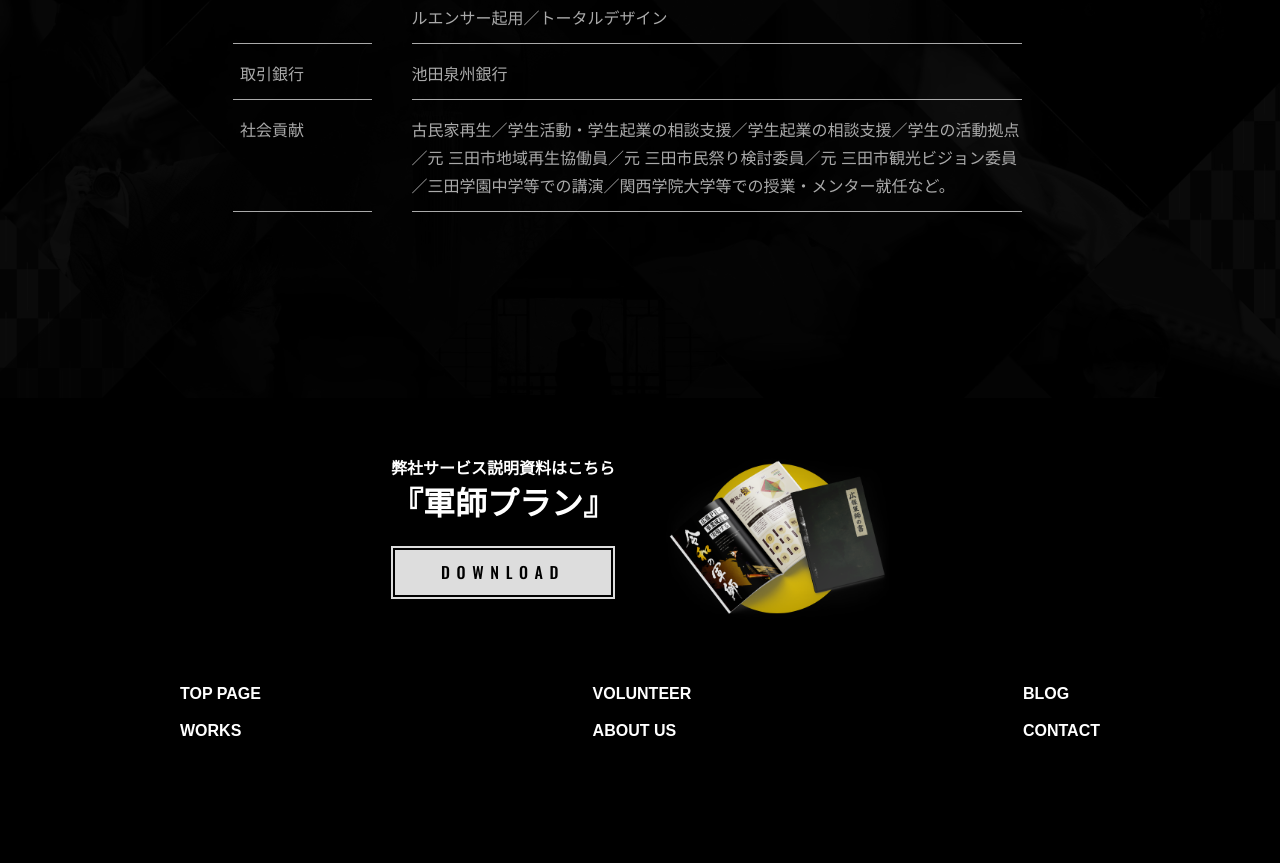
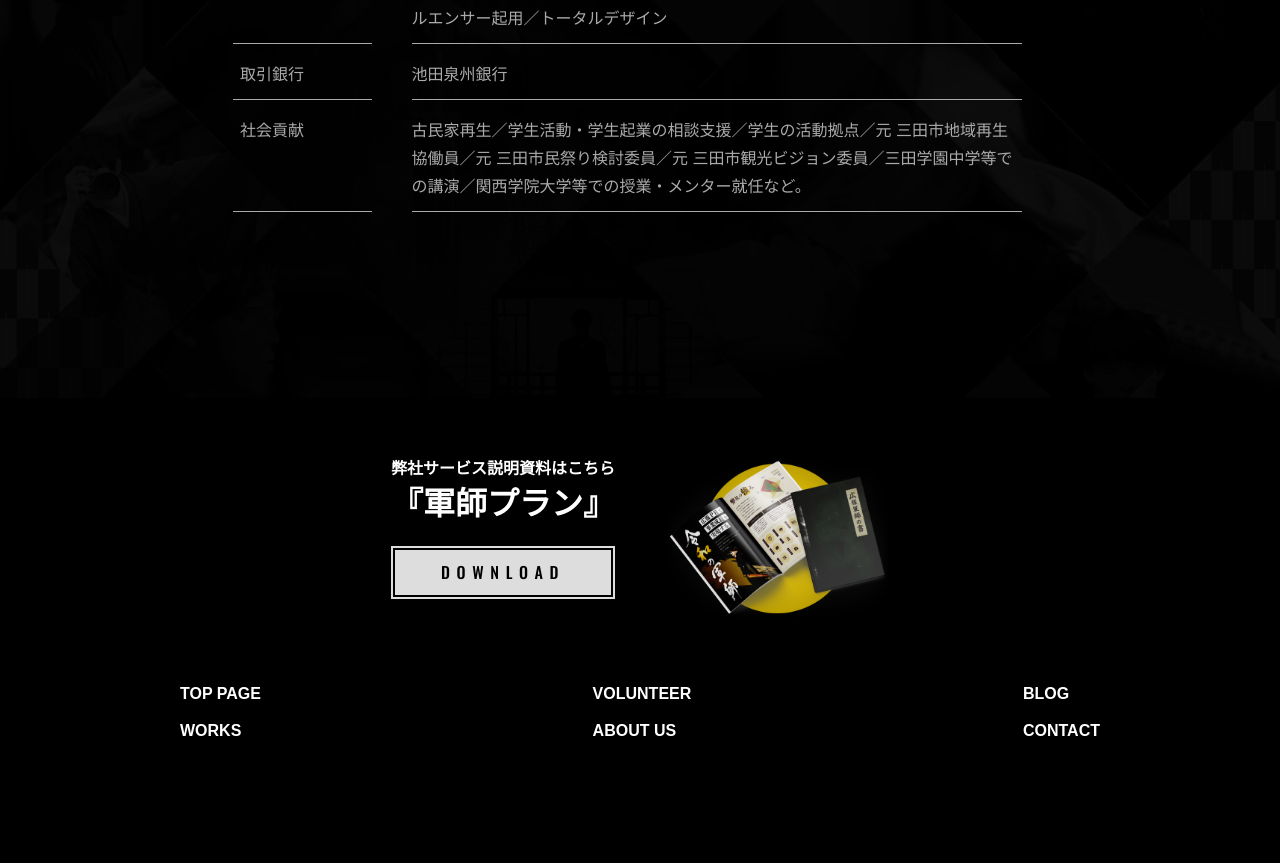
Before and after one commit to reiwa-gunshi/homepage, a Next.js app: page /aboutus in a window 1280 px wide. Shown: the part 3245-4108 px from the top of the page. Built offline with nearby package versions, Linux system fonts and the light colour scheme.

Commit message:
aboutus修正

```diff
--- a/pages/aboutus.tsx
+++ b/pages/aboutus.tsx
@@ -556,7 +556,7 @@ const AboutUs: NextPage = () => {
                   <tr>
                     <td>社会貢献</td>
                     <td>
-                    古民家再生／学生活動・学生起業の相談支援／学生起業の相談支援／学生の活動拠点／元 三田市地域再生協働員／元 三田市民祭り検討委員／元 三田市観光ビジョン委員／三田学園中学等での講演／関西学院大学等での授業・メンター就任など。
+                    古民家再生／学生活動・学生起業の相談支援／学生の活動拠点／元 三田市地域再生協働員／元 三田市民祭り検討委員／元 三田市観光ビジョン委員／三田学園中学等での講演／関西学院大学等での授業・メンター就任など。
                     </td>
                   </tr>
                 </tbody>
```
